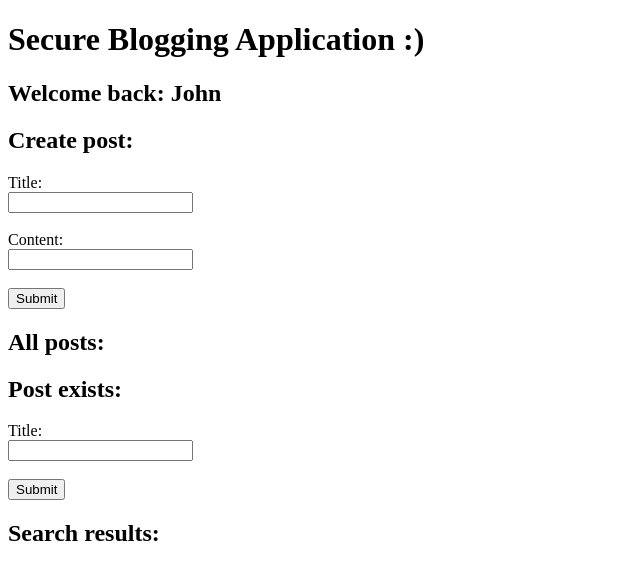
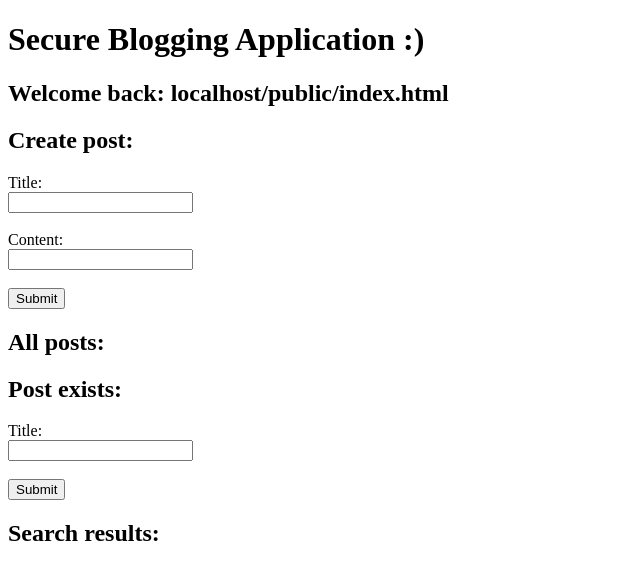
Before and after one commit to royleochan/xss, a website: page public/index.html in a window 1280 px wide. Shown: the whole page, without its empty margins (0-640 px from the left). Drawn offline with Linux system fonts and the light colour scheme; no server answers.

Commit message:
Penn's Edits

```diff
--- a/public/index.html
+++ b/public/index.html
@@ -6,14 +6,19 @@
   <body>
     <h1>Secure Blogging Application :)</h1>
     <h2>
-      Welcome back: John
-      <!-- <script>
-        // FOR DOCUMENT WRITE, CAN EXECUTE NEW SCRIPTS eg. <script>Malicous Code
-        // var pos=document.URL.indexOf("context=")+8;
-        var pos = document.URL.indexOf("context=") + 8;
-        // console.log(decodeURIComponent(document.URL.substring(pos)))
-        document.write(decodeURIComponent(document.URL.substring(pos)));
+      <!--Normal Payload: http://localhost:3000/index.html?context=John-->
+      <!-- Malicious Payload: http://localhost:3000/index.html?context=<script>alert(document.cookie);</script> -->
+
+      <!-- Welcome back:
+      <script>  //Vulnerable
+        var pos = document.URL.indexOf("context=") + 8;   //SOURCE
+        document.write(decodeURIComponent(document.URL.substring(pos)));   //SINK
       </script> -->
+      Welcome back:  <span id="contentholder"></span>
+      <script> //Sanitised
+        var pos=document.URL.indexOf("context=")+8;
+        document.getElementById("contentholder").textContent = document.URL.substring(pos,document.URL.length);
+      </script>
     </h2>
     <h2>Create post:</h2>
     <form action="/post/create" method="POST" target="dummyframe">
```
